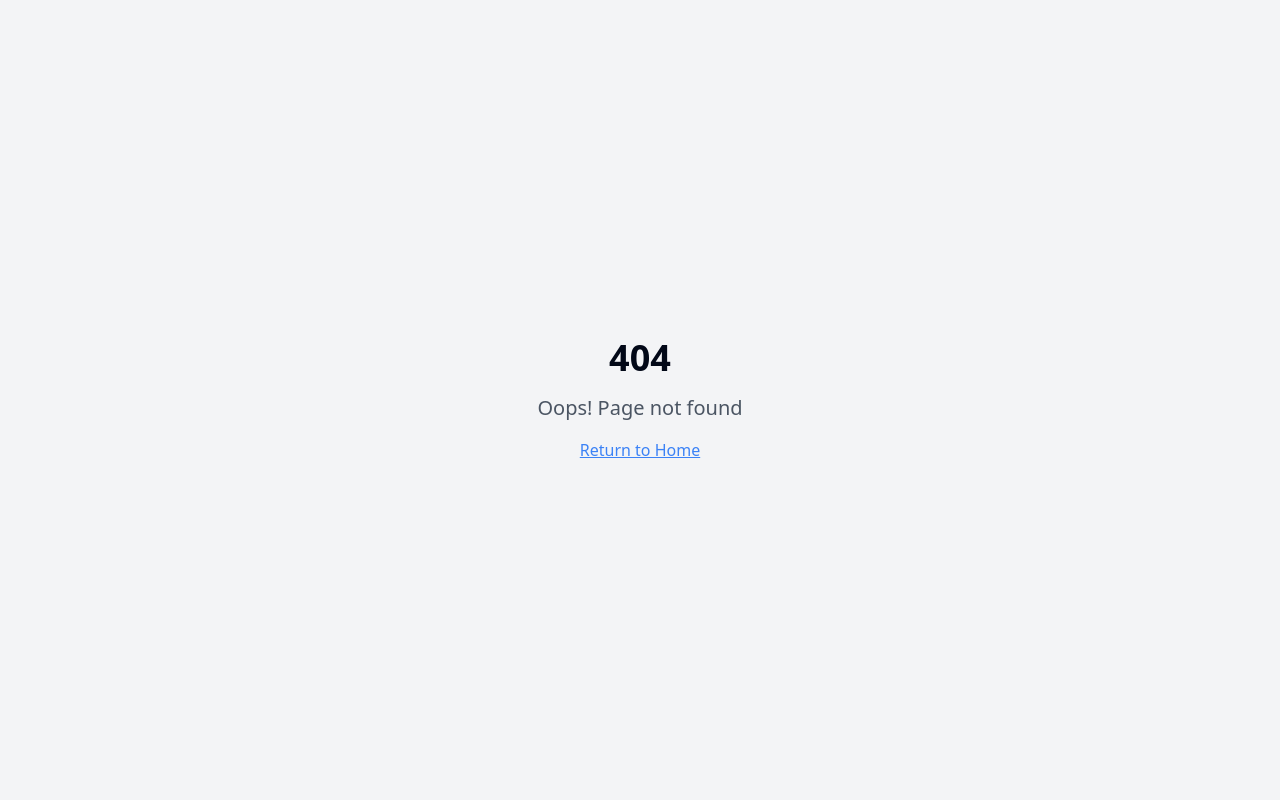
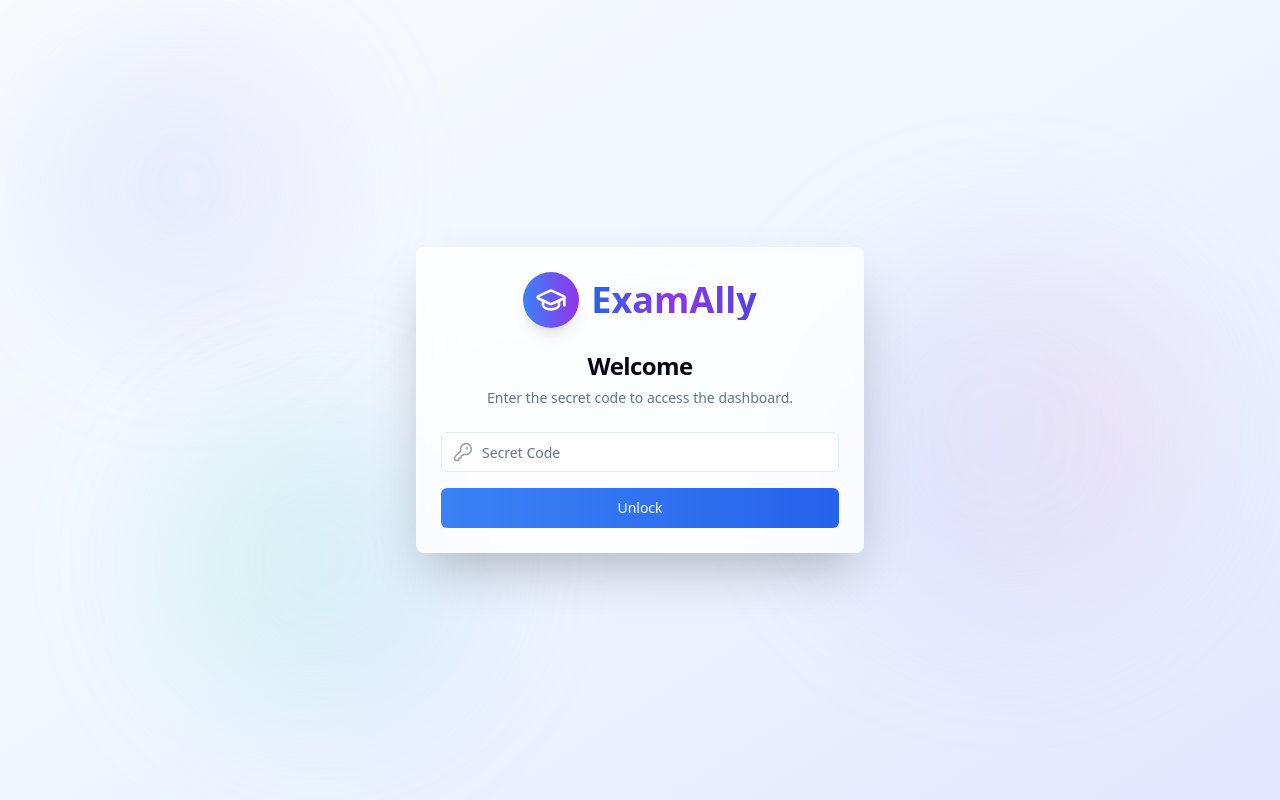
Before and after one commit to A-Aditya-Narayan/exam-ally-mark, a React (Vite) app: page /auth in a window 1280 px wide. Before the commit this address had no page. Built offline with nearby package versions, Linux system fonts and the light colour scheme.

Commit message:
Add secret code login
Implement secret code login with code "4532" to access the website.

```diff
--- a/src/App.tsx
+++ b/src/App.tsx
@@ -3,13 +3,36 @@ import { Toaster } from "@/components/ui/toaster";
 import { Toaster as Sonner } from "@/components/ui/sonner";
 import { TooltipProvider } from "@/components/ui/tooltip";
 import { QueryClient, QueryClientProvider } from "@tanstack/react-query";
-import { BrowserRouter, Routes, Route } from "react-router-dom";
+import { BrowserRouter, Routes, Route, Navigate } from "react-router-dom";
+import { useEffect, useState } from "react";
 import Index from "./pages/Index";
+import Auth from "./pages/Auth";
 import NotFound from "./pages/NotFound";
 
 const queryClient = new QueryClient();
 
 const App = () => {
+  const [isAuthenticated, setIsAuthenticated] = useState(false);
+  const [loading, setLoading] = useState(true);
+
+  useEffect(() => {
+    // Check authentication status from localStorage
+    const authStatus = localStorage.getItem('isAuthenticated');
+    setIsAuthenticated(authStatus === 'true');
+    setLoading(false);
+  }, []);
+
+  if (loading) {
+    return (
+      <div className="min-h-screen bg-gradient-to-br from-slate-50 via-blue-50 to-indigo-100 flex items-center justify-center">
+        <div className="text-center">
+          <div className="animate-spin rounded-full h-12 w-12 border-b-2 border-blue-600 mx-auto mb-4"></div>
+          <p className="text-gray-600">Loading...</p>
+        </div>
+      </div>
+    );
+  }
+
   return (
     <QueryClientProvider client={queryClient}>
       <TooltipProvider>
@@ -17,7 +40,14 @@ const App = () => {
         <Sonner />
         <BrowserRouter>
           <Routes>
-            <Route path="/" element={<Index />} />
+            <Route
+              path="/auth"
+              element={isAuthenticated ? <Navigate to="/" replace /> : <Auth />}
+            />
+            <Route
+              path="/"
+              element={isAuthenticated ? <Index /> : <Navigate to="/auth" replace />}
+            />
             <Route path="*" element={<NotFound />} />
           </Routes>
         </BrowserRouter>
--- a/src/components/Settings.tsx
+++ b/src/components/Settings.tsx
@@ -11,7 +11,7 @@ import {
 } from "@/components/ui/dialog";
 import { Switch } from "@/components/ui/switch";
 import { Label } from "@/components/ui/label";
-import { Settings as SettingsIcon, Bell, BellOff } from "lucide-react";
+import { Settings as SettingsIcon, Bell, BellOff, LogOut } from "lucide-react";
 import { toast } from '@/hooks/use-toast';
 
 const Settings = () => {
@@ -36,6 +36,15 @@ const Settings = () => {
         ? "You will receive exam reminders and updates."
         : "You won't receive any notifications.",
     });
+  };
+
+  const handleLogout = () => {
+    localStorage.removeItem('isAuthenticated');
+    toast({
+      title: "Logged Out",
+      description: "You have been successfully logged out.",
+    });
+    window.location.href = '/auth';
   };
 
   return (
@@ -87,6 +96,17 @@ const Settings = () => {
               onCheckedChange={handleNotificationToggle}
             />
           </div>
+
+          <div className="border-t pt-4">
+            <Button
+              onClick={handleLogout}
+              variant="outline"
+              className="w-full text-red-600 border-red-200 hover:bg-red-50 hover:border-red-300"
+            >
+              <LogOut className="w-4 h-4 mr-2" />
+              Logout
+            </Button>
+          </div>
         </div>
 
         <div className="flex justify-end pt-4">
--- /dev/null
+++ b/src/pages/Auth.tsx
@@ -0,0 +1,81 @@
+
+import React, { useState } from 'react';
+import { Button } from "@/components/ui/button";
+import { Input } from "@/components/ui/input";
+import { Card, CardContent, CardDescription, CardHeader, CardTitle } from "@/components/ui/card";
+import { toast } from '@/hooks/use-toast';
+import { GraduationCap, KeyRound } from 'lucide-react';
+
+const Auth = () => {
+  const [secretCode, setSecretCode] = useState('');
+
+  const handleLogin = () => {
+    if (secretCode === '4532') {
+      localStorage.setItem('isAuthenticated', 'true');
+      toast({
+        title: "Access Granted",
+        description: "Welcome to ExamAlly!",
+      });
+      window.location.href = '/';
+    } else {
+      toast({
+        title: "Access Denied",
+        description: "The secret code is incorrect.",
+        variant: "destructive",
+      });
+    }
+  };
+
+  const handleKeyPress = (event: React.KeyboardEvent<HTMLInputElement>) => {
+    if (event.key === 'Enter') {
+      handleLogin();
+    }
+  };
+
+  return (
+    <div className="min-h-screen bg-gradient-to-br from-slate-50 via-blue-50 to-indigo-100 flex items-center justify-center p-4">
+      <div className="absolute top-0 left-0 w-full h-full overflow-hidden pointer-events-none">
+        <div className="absolute top-10 left-10 w-72 h-72 bg-gradient-to-r from-blue-300/20 to-purple-300/20 rounded-full blur-3xl"></div>
+        <div className="absolute top-60 right-20 w-96 h-96 bg-gradient-to-r from-indigo-300/20 to-pink-300/20 rounded-full blur-3xl"></div>
+        <div className="absolute bottom-20 left-40 w-80 h-80 bg-gradient-to-r from-emerald-300/20 to-blue-300/20 rounded-full blur-3xl"></div>
+      </div>
+      <Card className="w-full max-w-md z-10 bg-white/80 backdrop-blur-lg border border-white/20 shadow-2xl">
+        <CardHeader className="text-center">
+          <div className="flex justify-center items-center space-x-3 mb-4">
+            <div className="p-3 rounded-full bg-gradient-to-r from-blue-500 to-purple-600 shadow-lg">
+              <GraduationCap className="w-8 h-8 text-white" />
+            </div>
+            <div>
+              <h1 className="text-4xl font-bold bg-gradient-to-r from-blue-600 via-purple-600 to-indigo-600 bg-clip-text text-transparent">
+                ExamAlly
+              </h1>
+            </div>
+          </div>
+          <CardTitle className="text-2xl font-semibold">Welcome</CardTitle>
+          <CardDescription>Enter the secret code to access the dashboard.</CardDescription>
+        </CardHeader>
+        <CardContent>
+          <div className="space-y-4">
+            <div className="relative">
+              <KeyRound className="absolute left-3 top-1/2 -translate-y-1/2 h-5 w-5 text-gray-400" />
+              <Input
+                id="secret-code"
+                type="password"
+                placeholder="Secret Code"
+                value={secretCode}
+                onChange={(e) => setSecretCode(e.target.value)}
+                onKeyPress={handleKeyPress}
+                className="pl-10"
+              />
+            </div>
+            <Button onClick={handleLogin} className="w-full bg-gradient-to-r from-blue-500 to-blue-600 hover:from-blue-600 hover:to-blue-700">
+              Unlock
+            </Button>
+          </div>
+        </CardContent>
+      </Card>
+    </div>
+  );
+};
+
+export default Auth;
```
